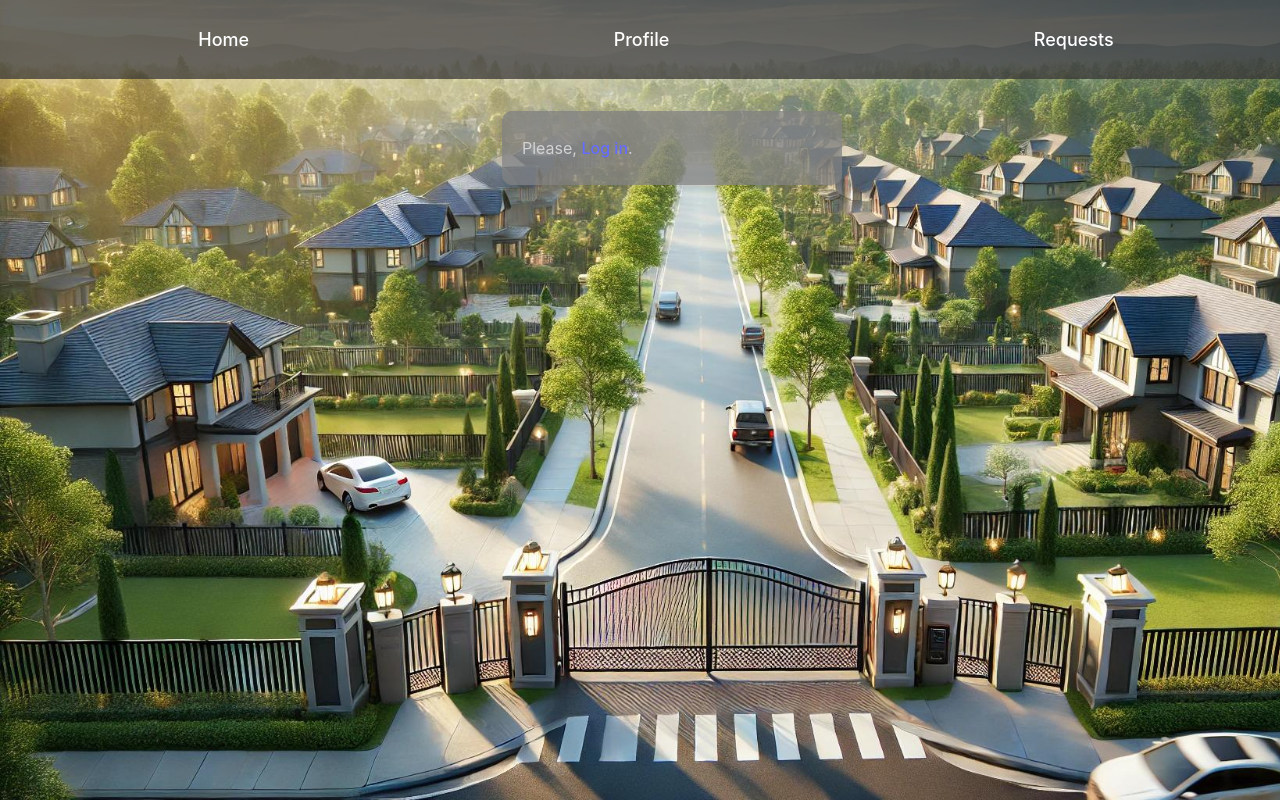
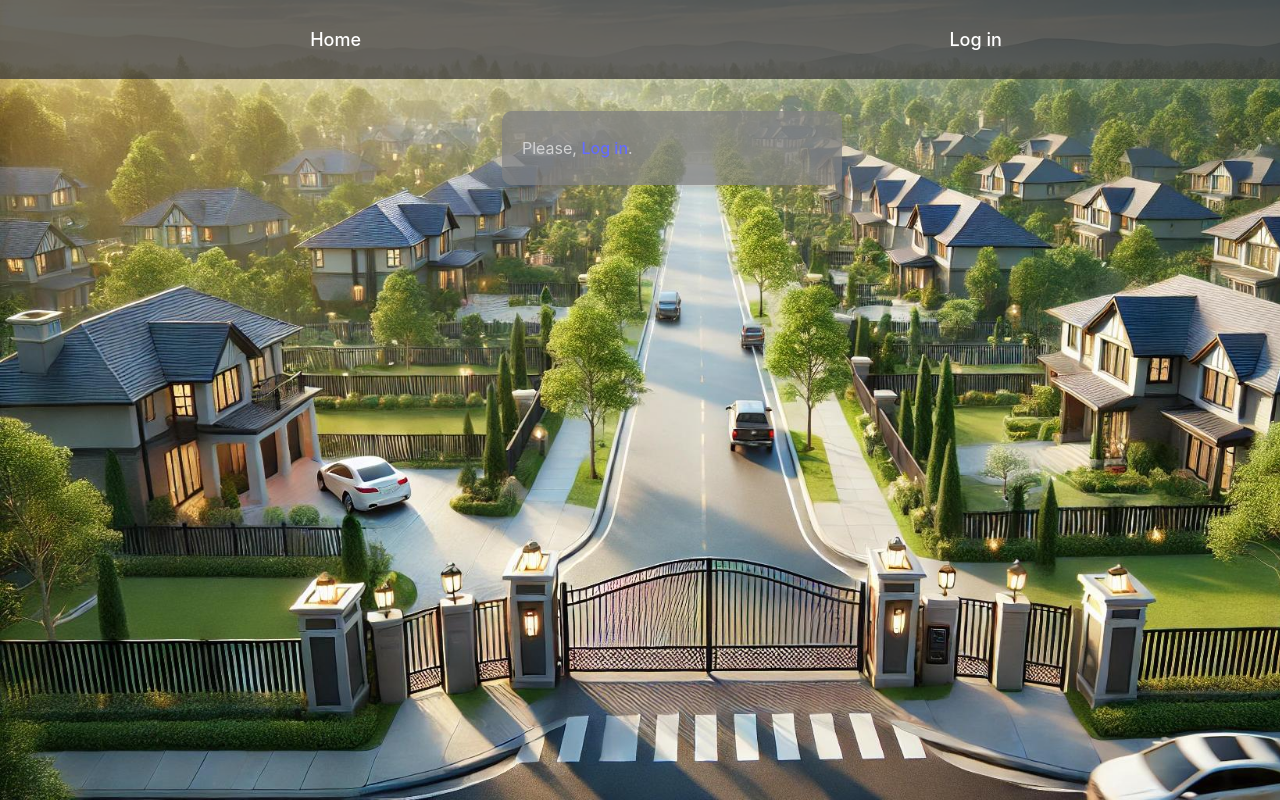
Before and after one commit to Skifferii/GatedCommunityFrontEnd, a React (Vite) app: page /#/profile in a window 1280 px wide. Built offline with nearby package versions, Linux system fonts and the light colour scheme.

Commit message:
add richtiger login

```diff
--- a/src/pages/GatedCommunity.tsx
+++ b/src/pages/GatedCommunity.tsx
@@ -13,13 +13,15 @@ import getUserRole from '../components/getUserRole/getUserRole';
 
 function GatedCommunity() {
     const isAdmin = getUserRole() === 'admin';
+    const isAuth = getUserRole() != null;
 
     return (
         <div className="gated-community">
             <nav className="navigation">
                 <Link to="/" className="nav-link">Home</Link>
-                <Link to="/profile" className="nav-link">Profile</Link>
-                <Link to="/requests" className="nav-link">Requests</Link>
+                {!isAuth &&<Link to="/login"className="nav-link">Log in</Link>}
+                {isAuth &&<Link to="/profile" className="nav-link">Profile</Link>}
+                {isAuth &&<Link to="/requests" className="nav-link">Requests</Link>}
                 {isAdmin && <Link to="/services" className="nav-link">Service</Link>}
                 {isAdmin && <Link to="/Adreses" className="nav-link">Addresses</Link>}
                              </nav>
--- a/src/pages/LoginPage/LoginPage.css
+++ b/src/pages/LoginPage/LoginPage.css
@@ -36,7 +36,7 @@
   .login-container button {
     width: 100%;
     padding: 10px;
-    background-color: #4e9ee0;
+    background-color: #328eda;
     color: #d3d3d3;
     border: none;
     border-radius: 5px;
--- a/src/pages/LoginPage/LoginPage.tsx
+++ b/src/pages/LoginPage/LoginPage.tsx
@@ -27,7 +27,6 @@ const LoginPage: React.FC = () => {
       localStorage.setItem("accessToken", data.accessToken);
       localStorage.setItem("refreshToken", data.refreshToken);
       localStorage.setItem("userName", username);
-
       navigate("/profile");
       window.location.reload();
     // eslint-disable-next-line @typescript-eslint/no-unused-vars
```
